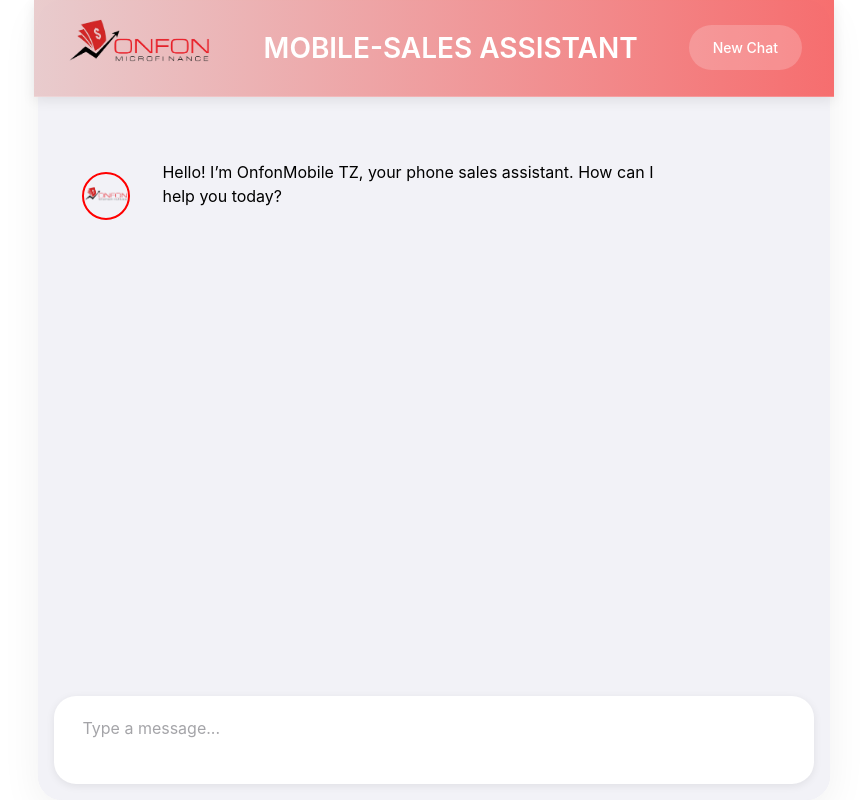
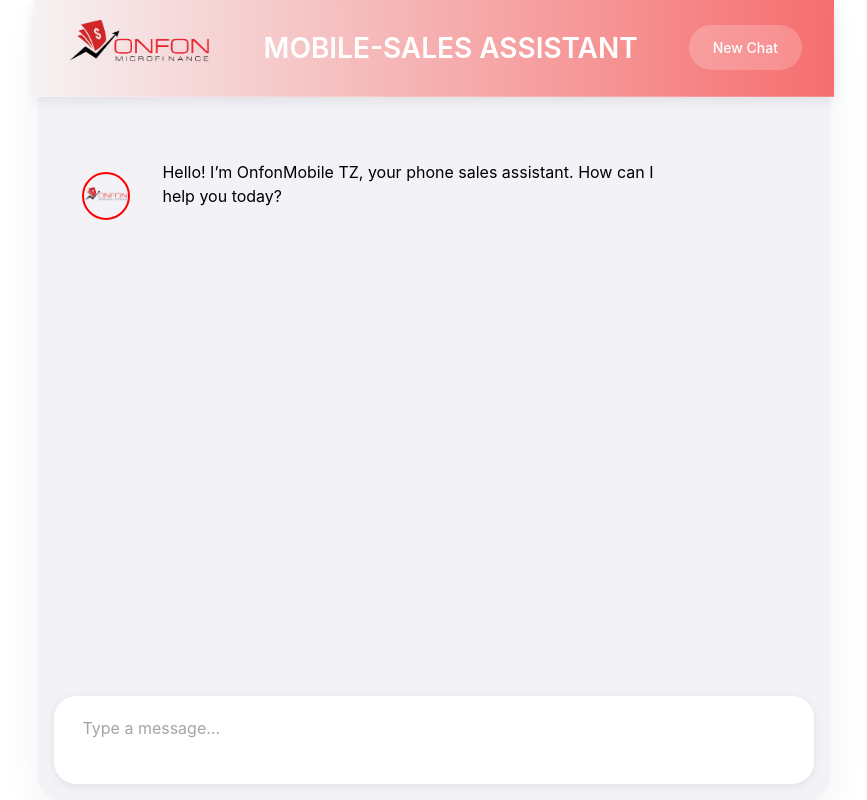
Before and after one commit to omaryomollo15/Sales_Assistant, a plain HTML site: page ui/index.html in a window 1280 px wide. Shown: the whole page, without its empty margins (206-1073 px from the left). Drawn offline with nearby package versions, Linux system fonts and the light colour scheme; a web font is replaced by a local one.

```diff
--- a/ui/index.html
+++ b/ui/index.html
@@ -47,7 +47,7 @@
             width: 100%;
             max-width: 800px;
             margin: 0 auto;
-            background: linear-gradient(90deg, rgba(231, 199, 200, 0.9), rgba(246, 95, 95, 0.9));
+            background: linear-gradient(90deg, rgba(246, 241, 241, 0.9), rgba(246, 95, 95, 0.9));
             backdrop-filter: blur(10px);
             -webkit-backdrop-filter: blur(10px);
             color: #ffffff;
```
